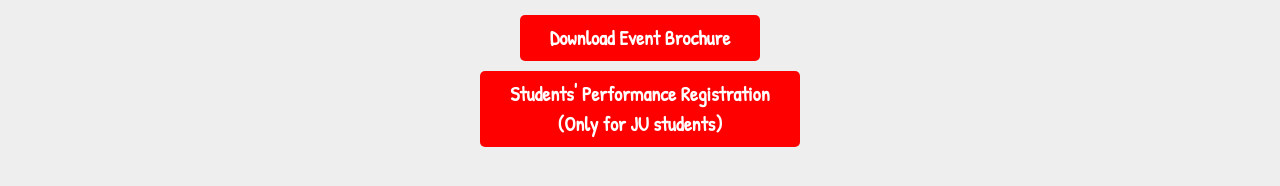
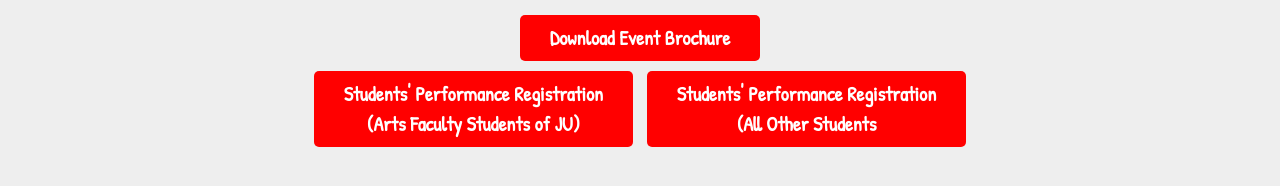
Before and after one commit to asfi-commit/sanskriti23, a plain HTML site: page index.html in a window 1280 px wide. Shown: the part 3162-3348 px from the top of the page. Drawn offline with nearby package versions, Linux system fonts and the light colour scheme.

Commit message:
event is added in html,css and js also

```diff
--- a/index.html
+++ b/index.html
@@ -276,9 +276,12 @@
         </section-->
 
         <div class="brochure" id="brochure">
-            <a href="https://drive.google.com/file/d/1k_H6uTM00LxE7Zl1VrrrAttdt79zy-fr/view?usp=sharing" target="blank" class="btn" style="font-size: 2rem;">Download Event Brochure</a>
+            <a href="#" target="blank" class="btn" style="font-size: 2rem;">Download Event Brochure</a>
             <br>
-            <a href="https://docs.google.com/forms/d/e/1FAIpQLSesMRzFgOVjPolTvDcO1Eja5yKcln3gojAPg-HcrVbvEcD-UQ/viewform" target="blank" class="btn" style="font-size: 2rem;">Students' Performance Registration<br>(Only for JU students)</a>
+            <a href="#" target="blank" class="btn" style="font-size: 2rem;">Students' Performance Registration<br>(Arts Faculty
+                Students of JU)</a>
+            <a href="#" target="blank" class="btn" style="font-size: 2rem;">Students' Performance Registration<br>(All Other
+                Students</a>
         </div>
 
     </section-->
```
